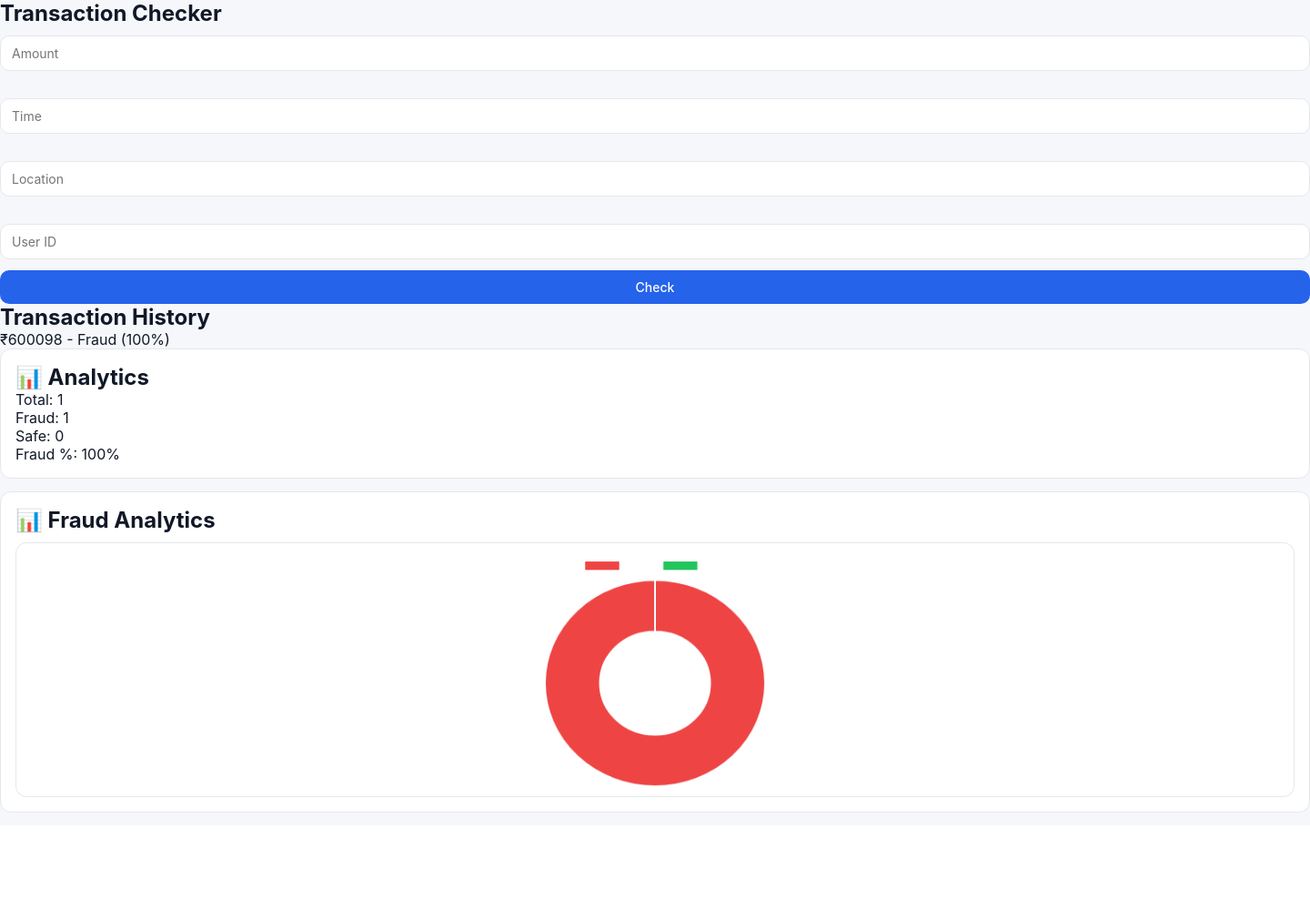
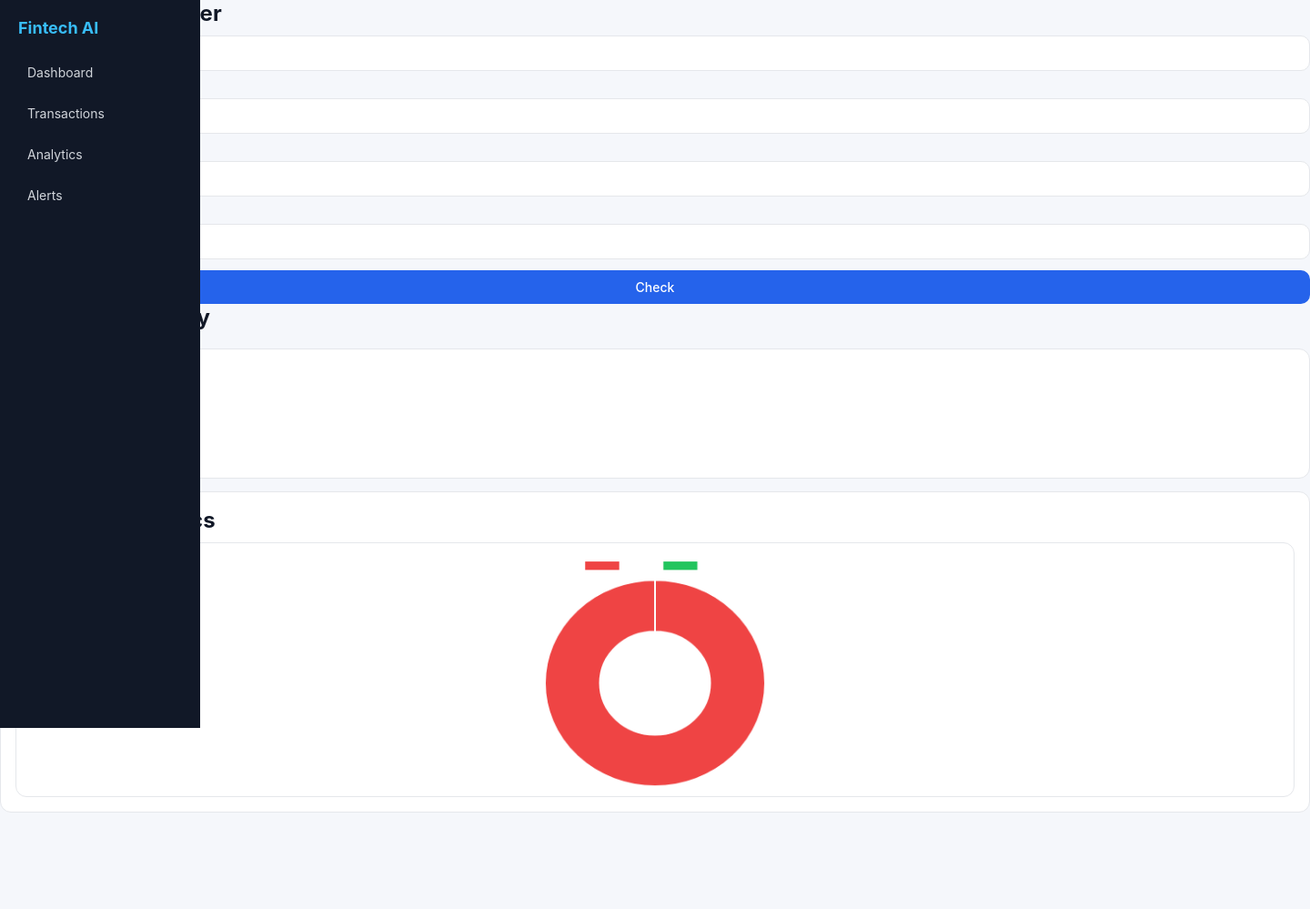
Before and after one commit to Rao130/fintech-ai-system, a Flask app: page / in a window 1440 px wide. Shown: the top 999 px of the page at 91% size. Before the commit the page ends 893 px from the top, so only its background shows below. Run offline with Flask 3, Linux system fonts and the light colour scheme; data comes from the database, SQL or seed files in the repository; parts of the project's set-up code (start-up, migrations or seed data) failed here and were passed over.

Commit message:
updated system file

```diff
--- a/static/style.css
+++ b/static/style.css
@@ -216,3 +216,56 @@ button {
 input {
     font-size: 14px;
 }
+/* =========================
+   MAIN LAYOUT
+========================= */
+.layout {
+    display: flex;
+    min-height: 100vh;
+}
+
+/* =========================
+   SIDEBAR
+========================= */
+.sidebar {
+    width: 220px;
+    background: #111827;
+    color: white;
+    padding: 20px;
+    position: fixed;
+    height: 100%;
+    left: 0;
+    top: 0;
+}
+
+.sidebar h2 {
+    font-size: 18px;
+    margin-bottom: 20px;
+    color: #38bdf8;
+}
+
+/* LINKS */
+.sidebar a {
+    display: block;
+    color: #d1d5db;
+    text-decoration: none;
+    padding: 10px;
+    margin-bottom: 8px;
+    border-radius: 8px;
+    transition: 0.2s;
+    font-size: 14px;
+}
+
+.sidebar a:hover {
+    background: #1f2937;
+    color: #ffffff;
+}
+
+/* =========================
+   MAIN CONTENT SHIFT
+========================= */
+.container {
+    margin-left: 240px;
+    width: 100%;
+    padding: 24px;
+}
--- a/templates/index.html
+++ b/templates/index.html
@@ -33,6 +33,23 @@
     <div id="alertBox" style="display:none; background:red; color:white; padding:10px; border-radius:8px;">
         🚨 HIGH RISK TRANSACTION DETECTED!
     </div>
+    <div class="container">
+        <div class="layout">
+
+            <!-- SIDEBAR -->
+            <div class="sidebar">
+                <h2>Fintech AI</h2>
+
+                <a href="#">Dashboard</a>
+                <a href="#">Transactions</a>
+                <a href="#">Analytics</a>
+                <a href="#">Alerts</a>
+            </div>
+
+            <!-- MAIN CONTENT -->
+        <div class="container">
+    </div>
+
     <script>
         function checkFraud() {
             const amount = document.getElementById("amount").value;
```
